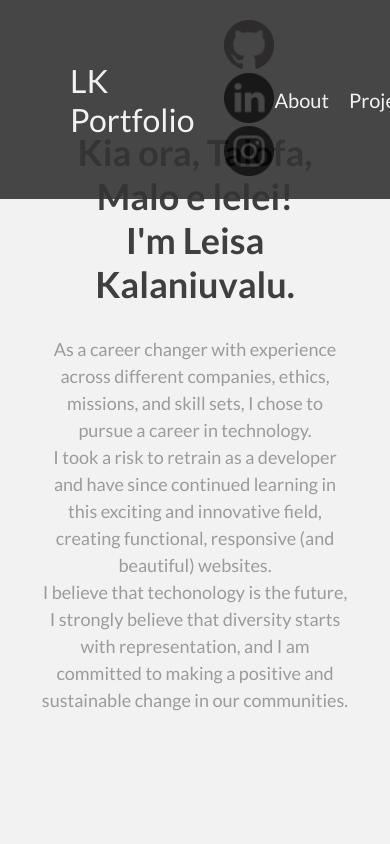
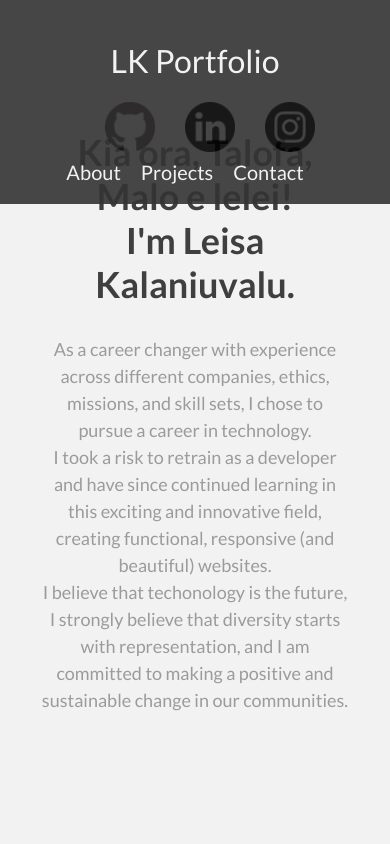
Before and after one commit to Nulan2426/my-portfolio, a React (Create React App) app: page / in a window 390 px wide. Shown: the top 844 px of the page. Built offline with nearby package versions, Linux system fonts and the light colour scheme.

Commit message:
updated media query for header responsiveness

```diff
--- a/src/Components/About.js
+++ b/src/Components/About.js
@@ -60,7 +60,7 @@ const About = () => {
 
             <p>I have an Arts degree from the University of Auckland double majoring in Politics and Pacific Studies. <br></br>
                 My passion project at the moment is building a website for the wonderful Siosiana 'Uheina Kalaniuvalu.
-                Siosiana is in her 70s, and has a plethora of knowledge about the Tongan culture. <br></br>
+                Siosiana is in her 70s, and has a plethora of knowledge about Tongan culture and arts. <br></br>
                 Having a place to hold, store and share her knowledge with the world, has seen a wonderful marriage of my learning journeys.<br></br>
                 You can find me when I'm not coding, spending time with my little family, travelling the pacific and watching sports.</p>
             </section>
--- a/src/Components/Header.css
+++ b/src/Components/Header.css
@@ -23,3 +23,23 @@
     height: 50px;
     /* fill: #000000;  */
 }
+
+@media (max-width: 768px) {
+    .header {
+        flex-direction: column;
+        align-items: center;
+    }
+
+    .header h1 {
+     padding-right: 50px;
+    }
+
+    .header-social-links {
+        margin-bottom: 0;
+    }
+
+    .header-social-links img {
+        margin: 0;
+        padding-bottom: 5px;
+    }
+}
```
